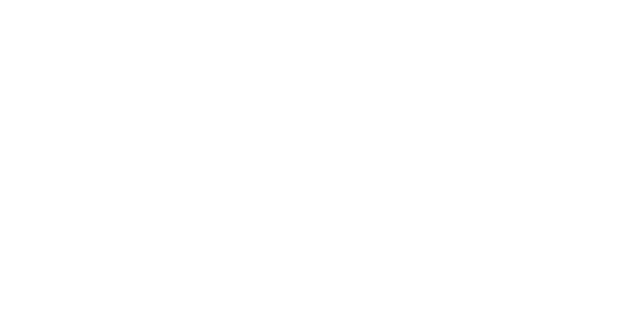
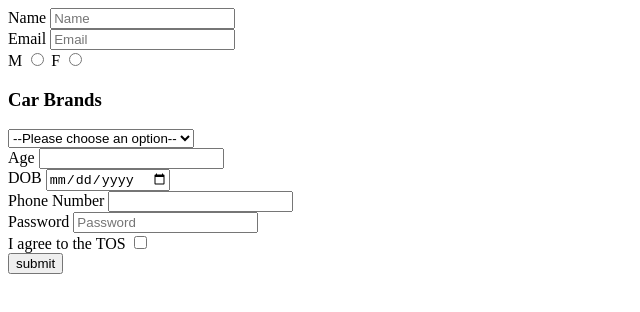
Before and after one commit to acciojob/signup-form-car-shwetaparmar2807, a website: page main.html in a window 1280 px wide. Shown: the whole page, without its empty margins (0-640 px from the left). Drawn offline with Linux system fonts and the light colour scheme.

Commit message:
created a submission

```diff
--- a/main.html
+++ b/main.html
@@ -8,6 +8,48 @@
 
 <body>
 	<!-- the entire body must be written by student -->
+    <form action="/submit" method="post">
+		 <label for="name">Name</label>
+         <input type="text" required id="name" placeholder="Name" ><br>
+
+		<label for="email">Email</label>
+		<input type="email" required id="email" placeholder="Email"><br>
+
+		<label for="gender_m">M</label>
+        <input type="radio" name="gender" required id="gender_m">
+        <label for="gender_f">F</label>
+        <input type="radio" name="gender" required id="gender_f">
+        <br>
+
+		<h3>Car Brands</h3>
+		<select requied id="cars">
+			<option>--Please choose an option--</option>
+			<option>BMW</option>
+			<option>swift</option>
+			<option>tata</option>
+		</select>
+		<br>
+
+		<label for="age">Age</label>
+		<input type="number" required id="Age">
+		<br>
+		<label for="dob">DOB</label>
+		<input type="date" id="dob">
+
+		<br>
+		<label for="tel">Phone Number</label>
+		<input type="tel" id="tel">
+		<br>
+		<label for="password">Password</label>
+		<input type="password" required id="password" placeholder="Password">
+		<br>
+		<label for="tos">I agree to the TOS</label>
+		<input type="checkbox" required id="tos">
+		<br>
+		<button type="submit">submit</button>
+	</form>
+
+	</table>
     <script type="text/javascript" src="./script.js">
 </script>
 
```
